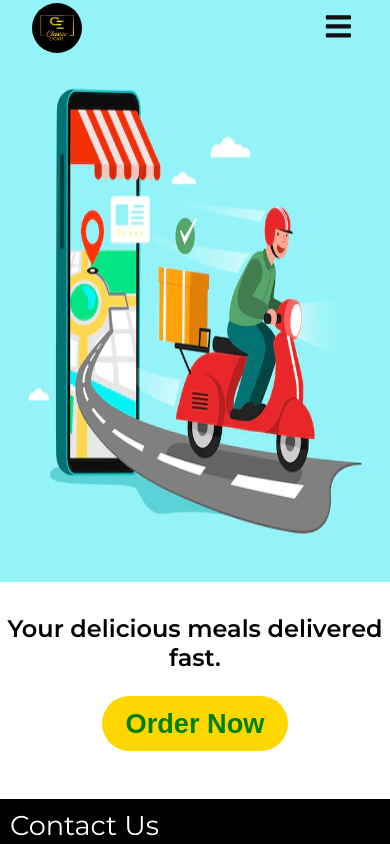
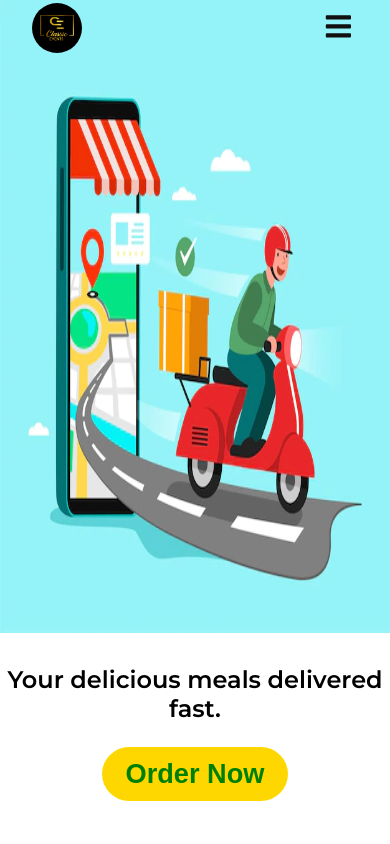
Before and after one commit to vicowiti/classic-website, a Next.js app: page / in a window 390 px wide. Shown: the top 844 px of the page. Built offline with nearby package versions, Linux system fonts and the light colour scheme.

Commit message:
Changed initial design"

```diff
--- a/components/footer.js
+++ b/components/footer.js
@@ -28,7 +28,7 @@ const Footer = () => {
             <FaPhone size={30} />
             <p>Call Us Today</p>
           </a>
-          <CallBackForm />
+          {/* <CallBackForm /> */}
         </div>
       </section>
       <section className="socials-section">
--- a/components/newHero.js
+++ b/components/newHero.js
@@ -4,7 +4,7 @@ import HeroImg from "../public/assets/delivery.webp";
 
 const NewHero = () => {
   return (
-    <div>
+    <div className="wrapper-new-hero">
       <section className="new-hero-container">
         <Image src={HeroImg} alt="hero image" className="new-hero-image" />
       </section>
--- a/styles/NewHero.css
+++ b/styles/NewHero.css
@@ -1,3 +1,16 @@
+.wrapper-new-hero {
+  position: relative;
+  display: flex;
+}
+
+.wrapper-new-hero > section {
+  flex: 1;
+}
+.new-hero-container {
+  width: 100vw;
+  height: 80vh;
+}
+
 .new-hero-container {
   width: 100vw;
   height: 69vh;
@@ -43,3 +56,54 @@
   background: gold;
   color: green;
 }
+
+@media only screen and (max-width: 900px) {
+  .wrapper-new-hero {
+    display: block;
+  }
+  .wrapper-new-hero > .new-hero-container {
+    width: 100vw;
+    height: 75vh;
+  }
+
+  .new-hero-container > .new-hero-image {
+    width: 100%;
+    height: 100%;
+  }
+
+  .new-hero-text {
+    display: flex;
+    flex-direction: column;
+    justify-content: center;
+    align-items: center;
+    gap: 1.5rem;
+    margin-top: 2rem;
+  }
+
+  .new-hero-text > p {
+    font-size: 1.5rem;
+    font-weight: 600;
+    text-align: center;
+  }
+
+  .new-hero-text > a > button {
+    padding: 0.7rem 1.5rem;
+    font-size: 1.7rem;
+    font-weight: 800;
+    border-radius: 2rem;
+    border: none;
+    background: gold;
+    color: green;
+    cursor: pointer;
+  }
+
+  .new-hero-text > button:hover {
+    padding: 1rem 2rem;
+    font-size: 2rem;
+    font-weight: 900;
+    border-radius: 2rem;
+    border: 2px green solid;
+    background: gold;
+    color: green;
+  }
+}
```
